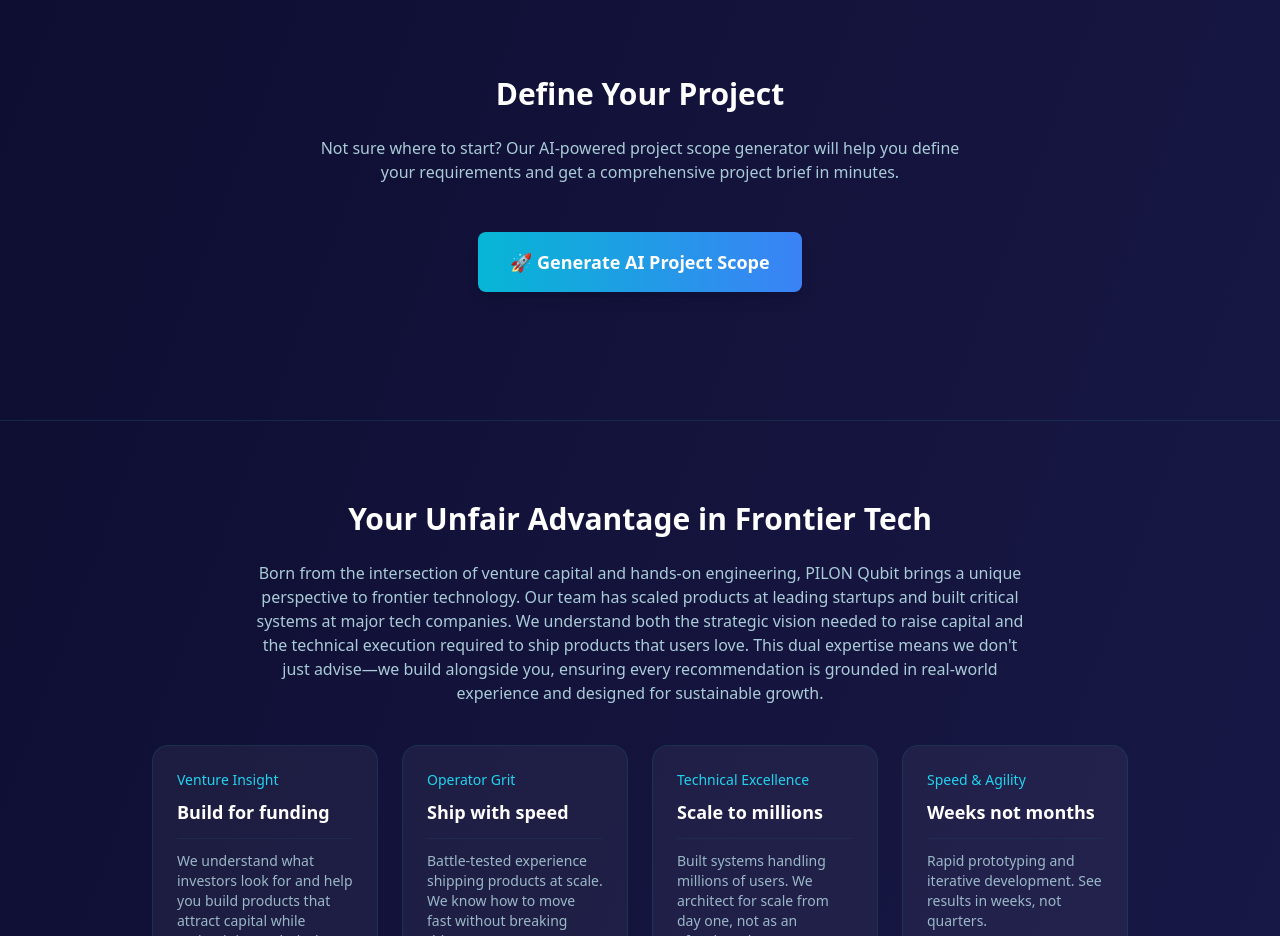
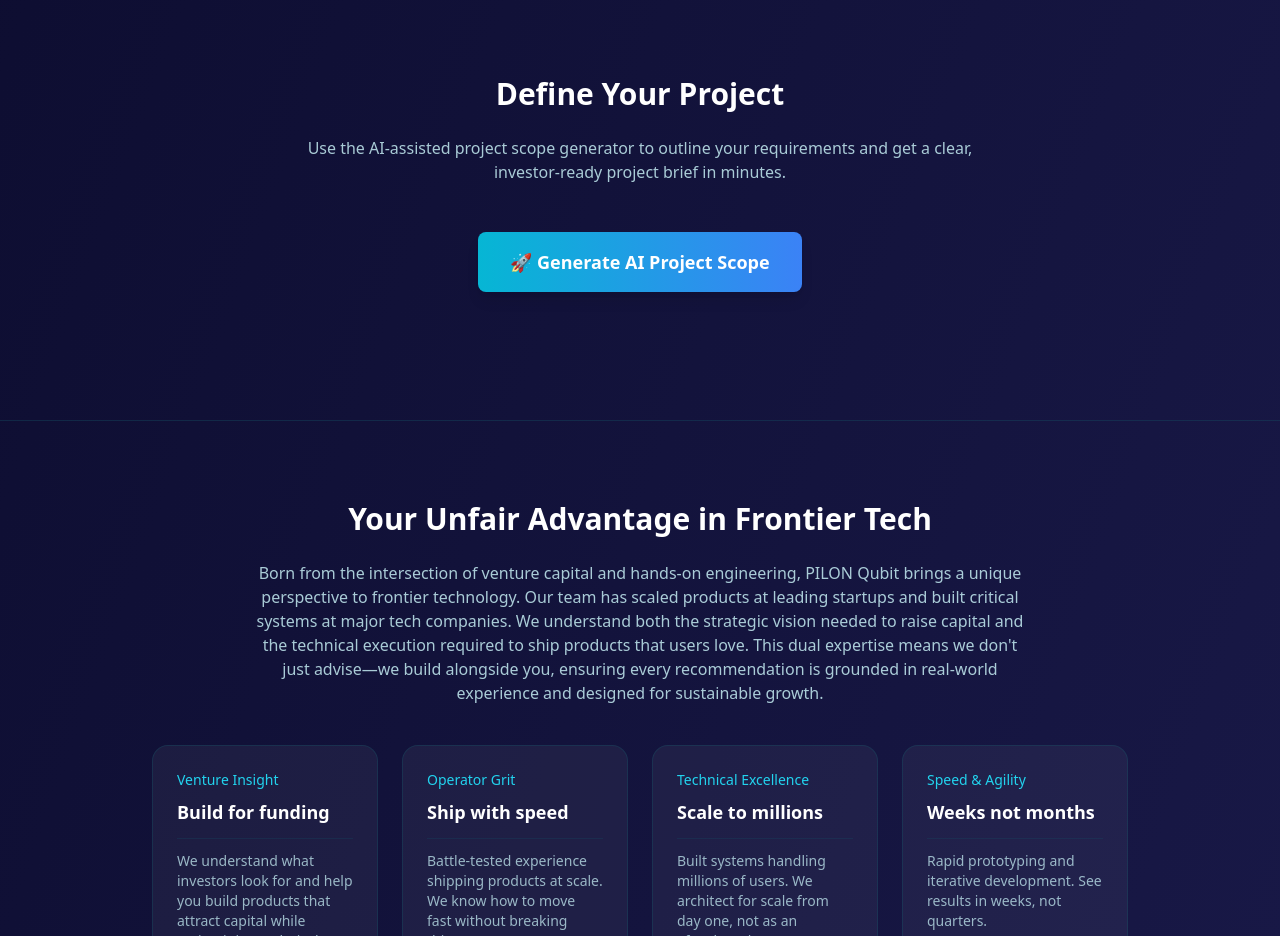
Before and after one commit to serever-coder357/pilon-qubit-website-, a Next.js app: page / in a window 1280 px wide. Shown: the part 1740-2676 px from the top of the page. Built offline with nearby package versions, Linux system fonts and the light colour scheme.

Commit message:
Update page.tsx

```diff
--- a/src/app/page.tsx
+++ b/src/app/page.tsx
@@ -207,8 +207,8 @@ export default function Home() {
           <div className="max-w-7xl mx-auto px-6">
             <h3 className="text-3xl font-bold mb-6 text-center">Define Your Project</h3>
             <p className="text-cyan-100/80 mb-10 max-w-2xl mx-auto text-center">
-              Not sure where to start? Our AI-powered project scope generator will help you define your requirements
-              and get a comprehensive project brief in minutes.
+              Use the AI-assisted project scope generator to outline your requirements and get a clear,
+              investor-ready project brief in minutes.
             </p>
             <ProjectScopeGenerator />
           </div>
```
